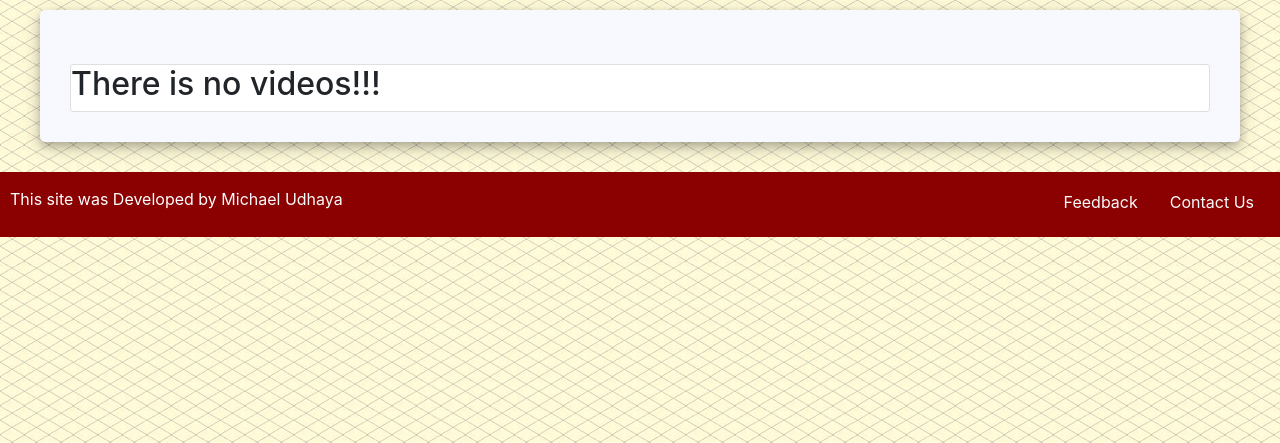
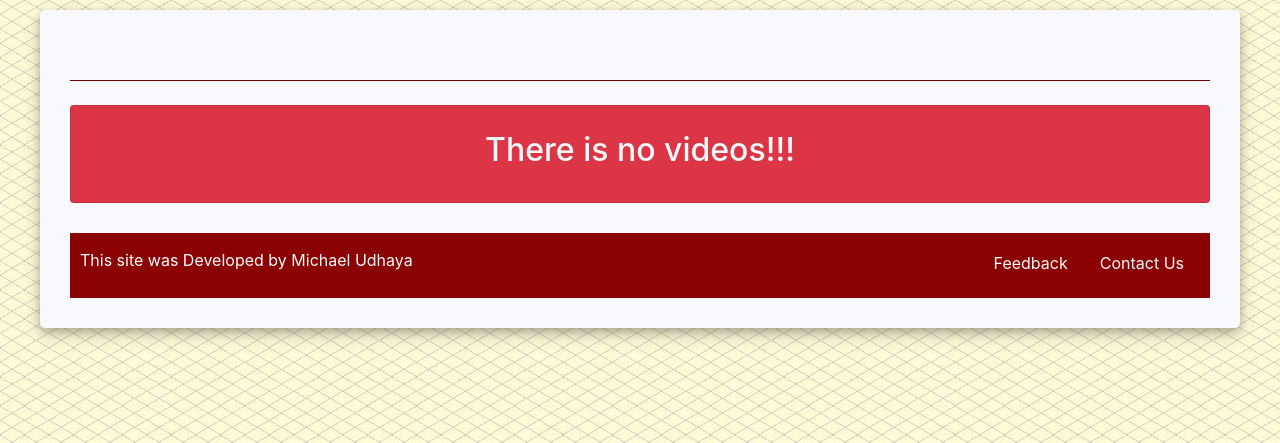
Before and after one commit to MichaelUdhaya/buddha, a Django app: page /gallery/ in a window 1280 px wide. Shown: the part 58-501 px from the top of the page. Run offline with Django 3.2, Linux system fonts and the light colour scheme; data that the repository does not hold is empty; some libraries are stand-ins or nearby versions; some web fonts are replaced.

Commit message:
'gallery-update'

```diff
--- a/templates/main/gallery.html
+++ b/templates/main/gallery.html
@@ -49,18 +49,11 @@
         </div>
       {% endfor %}
     {% else %}
-      <div class="card">
+      <hr style="background-color:#8B0000" class="mb-4">
+      <div class="card bg-danger text-light text-center" style="padding: 25px;">
         <h2>There is no videos!!!</h2>
       </div>
     {% endif %}
-
-</div>
-
-
-
-
-
-
     <!-- End of body content -->
 
     {% include 'main/includes/footer.html' %}
```
